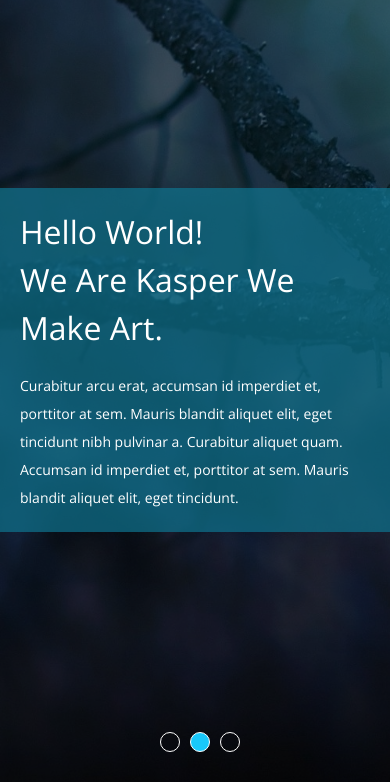
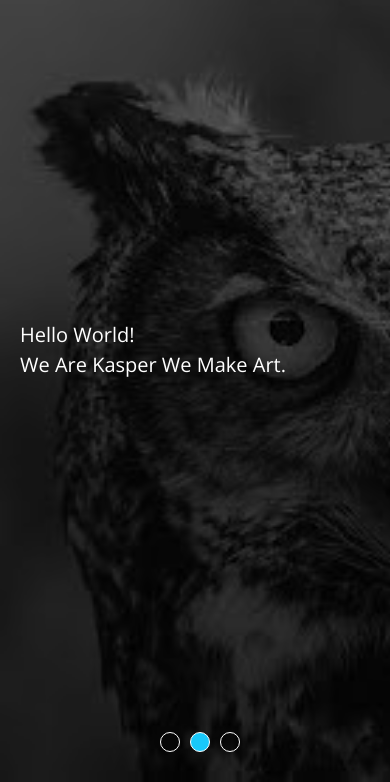
Before and after one commit to mohammed78787/kasper, a plain HTML site: page index.html in a window 390 px wide. Shown: the part 62-844 px from the top of the page. Drawn offline with nearby package versions, Linux system fonts and the light colour scheme.

Commit message:
phone responsive

```diff
--- a/style.css
+++ b/style.css
@@ -226,6 +226,7 @@ header .icon i {
     background-size: cover;
     position: relative;
 }
+
 .landing .overlay {
     position: absolute;
     background-color: rgb(0 0 0 /60%);
@@ -233,6 +234,7 @@ header .icon i {
     width: 100%;
     left: 0;
     bottom: 0;
+    /* display: none; */
 }
 .landing .text {
     position: absolute;
@@ -242,7 +244,6 @@ header .icon i {
     padding: 50px 50px 50px 120px;
     background-color: var(--trans-color);
     color: white;
-
 }
 .landing .text h2 {
     font-size: 32px;
@@ -253,6 +254,28 @@ header .icon i {
 .landing .text p {
     line-height: 2;
     font-size: 14px;
+}
+@media (max-width:500px) {
+    .landing {
+        background-image: url(imgs/owl.jfif);
+
+    }
+    .landing  .text{
+        background-color: rgb(15 116 143 /40%);
+
+    }
+    .landing .text h2 {
+        font-size: 20px;
+    }
+    .landing .text p {
+        line-height: 1.8;
+    }
+    .text {
+        background-color: rgb(0 0 0 /0%) !important;
+    }
+    .landing .text p {
+        display: none;
+    }
 }
 .change-background {
     position: absolute;
@@ -515,6 +538,7 @@ header .icon i {
     }
     .video button {
         padding: 5px 10px;
+        display: none;
     }
 }
 /* about */
```
Also changed, not shown: imgs/owl.jfif (added).
